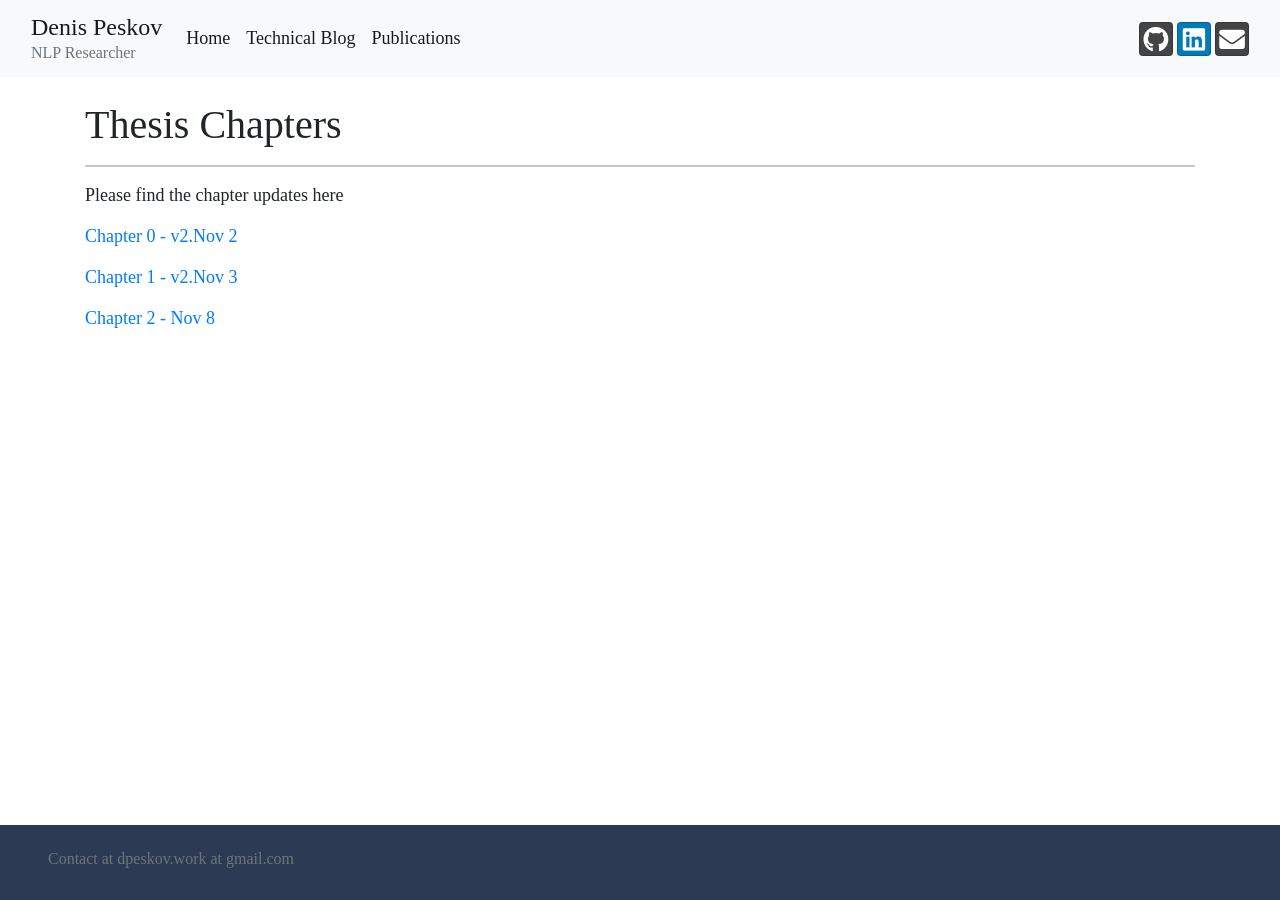
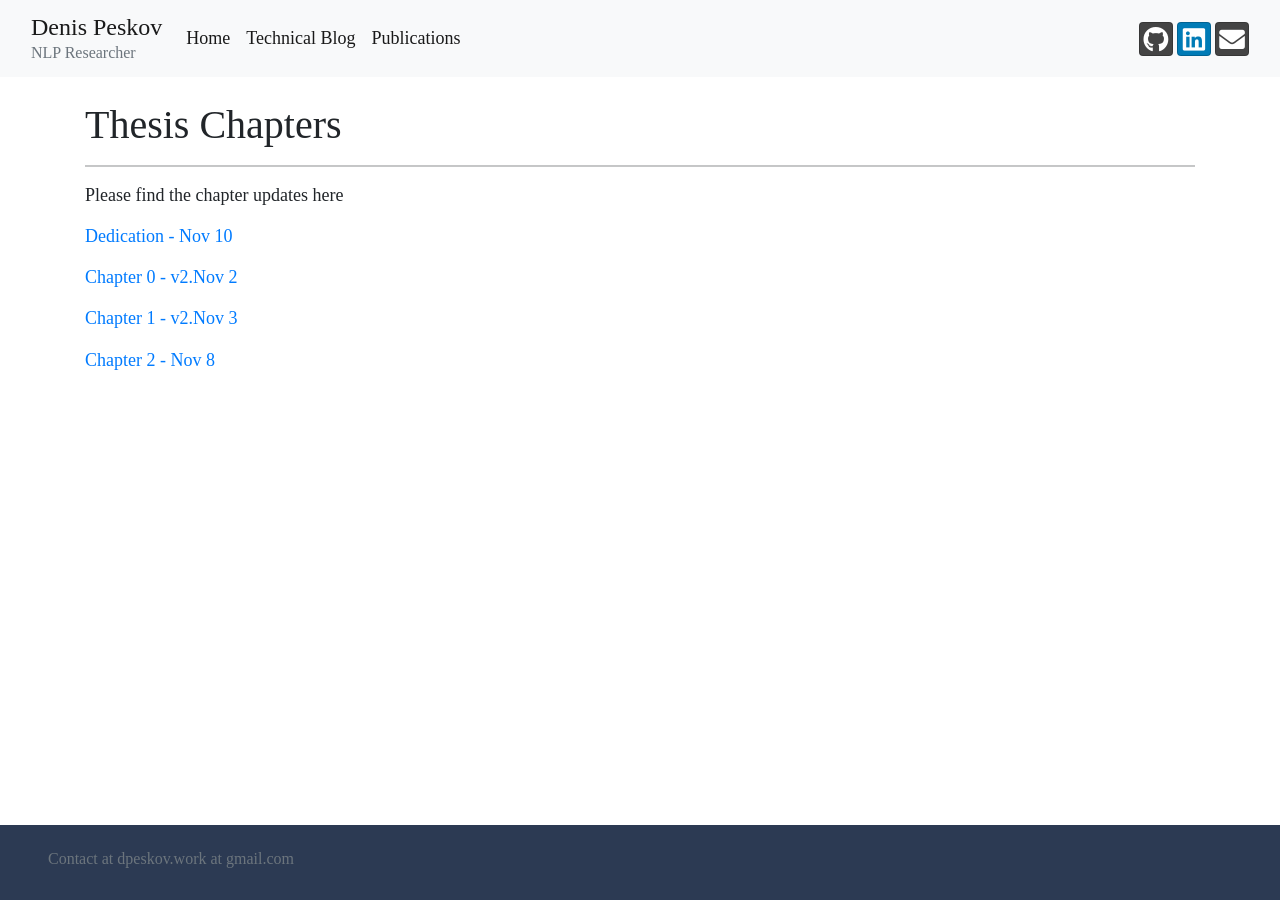
Before and after one commit to trigaten/Denis-Peskov-s-New-Website, a Jekyll site: the page built from _posts/2021-10-19-thesis.md, in a window 1280 px wide. Built offline with Jekyll 4.4.1, drawn with Linux system fonts in a browser that asks for light colours; nearby versions of some CDN libraries.

Commit message:
Update 2021-10-19-thesis.md

```diff
--- a/_posts/2021-10-19-thesis.md
+++ b/_posts/2021-10-19-thesis.md
@@ -4,6 +4,8 @@ title: Thesis Chapters
 
 Please find the chapter updates here
 
+[Dedication - Nov 10]({{site.baseurl}}/assets/media/dedication.pdf)
+
 [Chapter 0 - v2.Nov 2]({{site.baseurl}}/assets/media/chapter0.pdf)
 
 [Chapter 1 - v2.Nov 3]({{site.baseurl}}/assets/media/chapter1.pdf)
```
